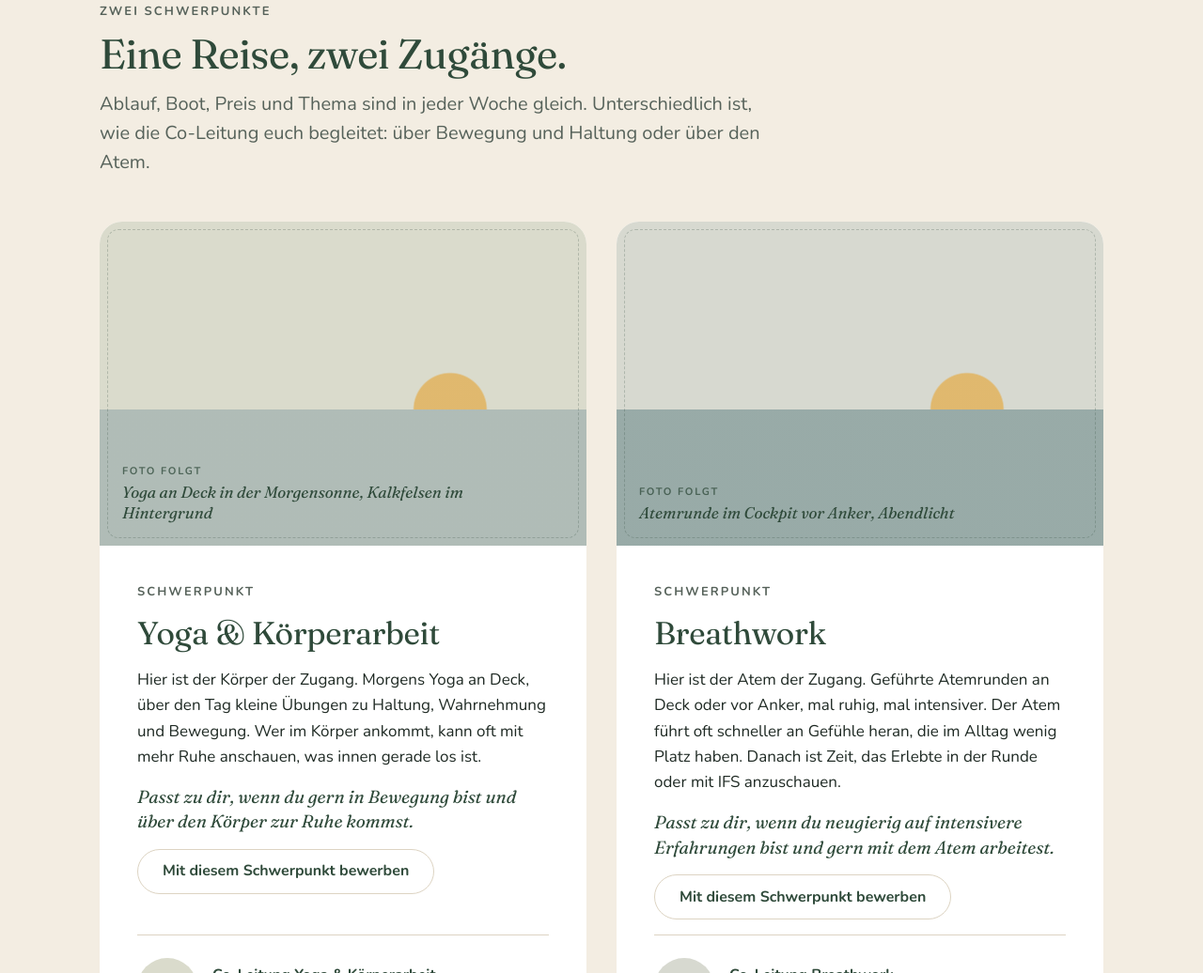
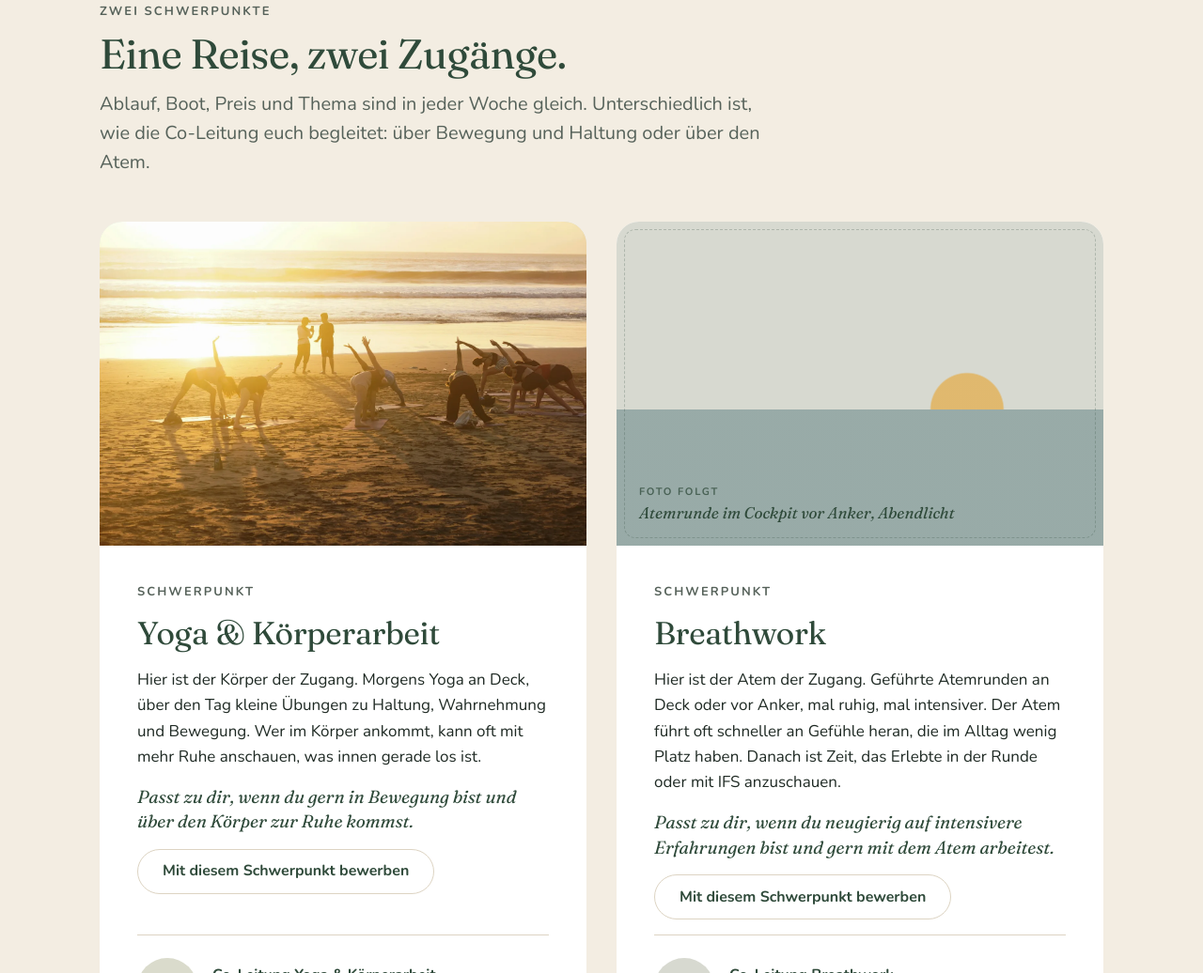
Before and after one commit to asaloa/asaloa-website, a plain HTML site: page ablegen.html in a window 1280 px wide. Shown: the part 3060-4096 px from the top of the page at 94% size. Drawn offline with Linux system fonts and the light colour scheme.

Commit message:
Foto für die Karte Yoga & Körperarbeit (ablegen-variante-yoga)
Gruppe beim Yoga am Strand im Gegenlicht von Tomi Saputra, Unsplash-Lizenz
https://unsplash.com/photos/ilv0SbJUVa0

Co-Authored-By: Claude Opus 5.5 <noreply@anthropic.com>
Claude-Session: https://claude.ai/code/session_01S7jktvVxKvDmHaxzH7P6eu

```diff
--- a/ablegen.html
+++ b/ablegen.html
@@ -120,7 +120,7 @@
       </div>
       <div class="variants">
         <article class="variant" id="yoga">
-          <figure class="bild r-3x2" data-bild="ablegen-variante-yoga"><div class="bild-platz" role="img" aria-label="Platzhalter für ein Foto: Yoga an Deck in der Morgensonne, Kalkfelsen im Hintergrund"><span class="bild-tag">Foto folgt</span><span class="bild-motiv">Yoga an Deck in der Morgensonne, Kalkfelsen im Hintergrund</span></div></figure>
+          <figure class="bild r-3x2" data-bild="ablegen-variante-yoga"><img src="img/ablegen-variante-yoga.webp" alt="Eine Gruppe übt Yoga am Strand im warmen Gegenlicht" width="1500" height="1000" loading="lazy"></figure>
           <div class="variant-body">
             <span class="label">Schwerpunkt</span>
             <h3>Yoga &amp; Körperarbeit</h3>
```
Also changed, not shown: img/ablegen-variante-yoga.webp (added).
